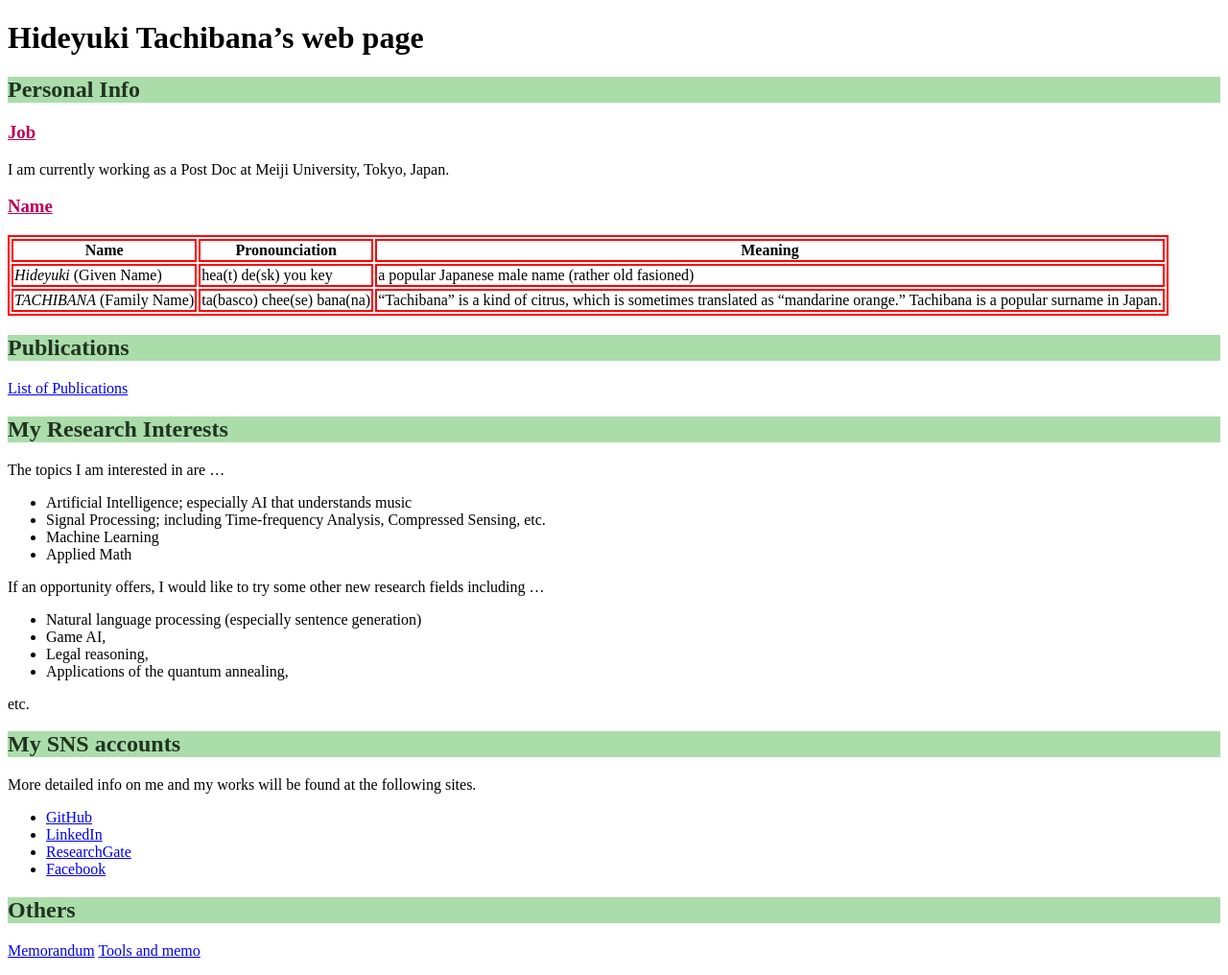
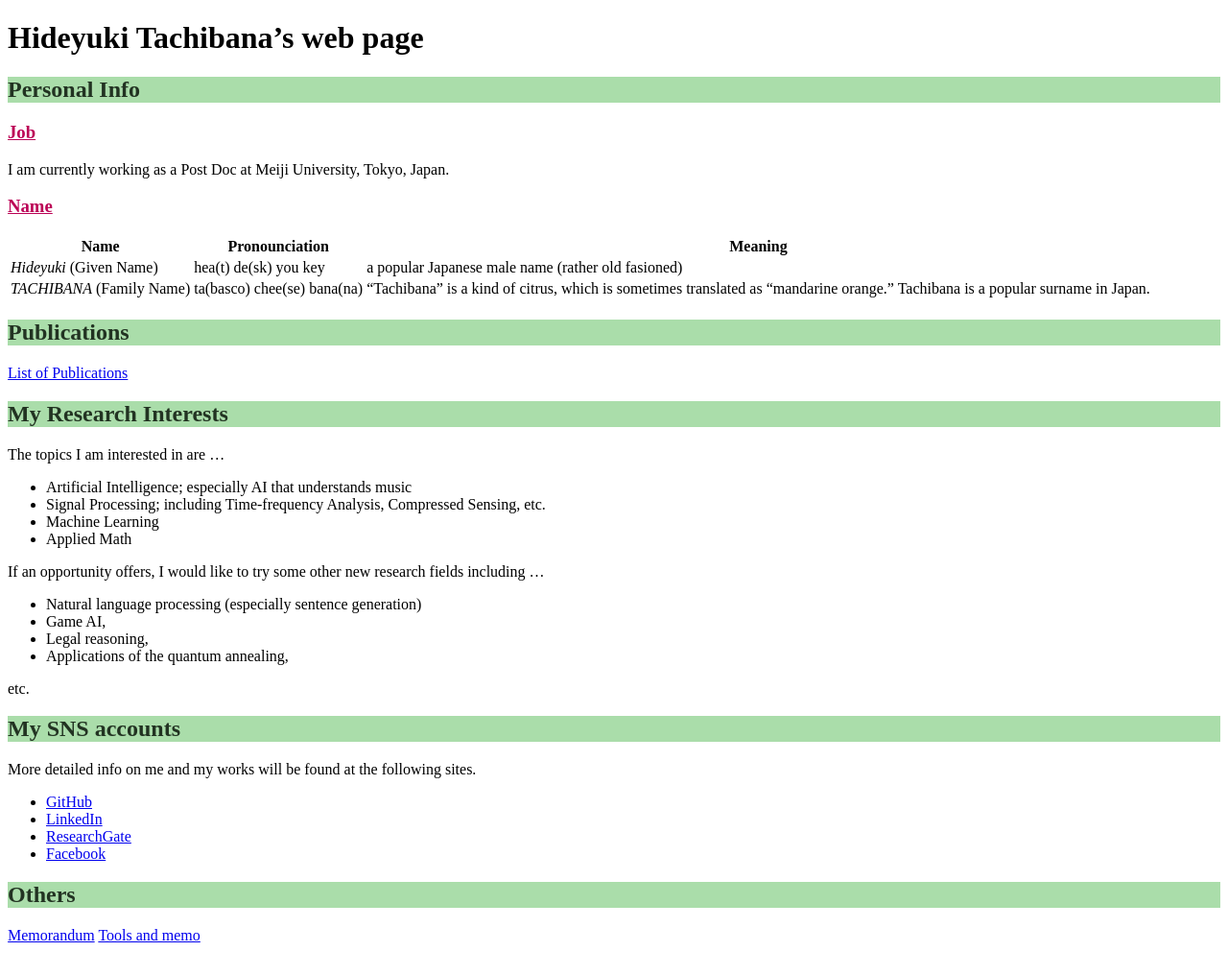
Before and after one commit to tachi-hi/tachi-hi.github.io, a Jekyll site: the page built from index.md, in a window 1280 px wide. Shown: the whole page at 96% size. Built offline with Jekyll 4.4.1, drawn with Linux system fonts in a browser that asks for light colours.

Commit message:
updated table style

```diff
--- a/css/style.css
+++ b/css/style.css
@@ -38,5 +38,5 @@ body {     font-family: "Times New Roman", Times, serif, 'ヒラギノ角ゴ Pro
 
 
 table, td, th {
-border: 2px #ff0000 solid;
+border: 1px #888888;
 }
```
